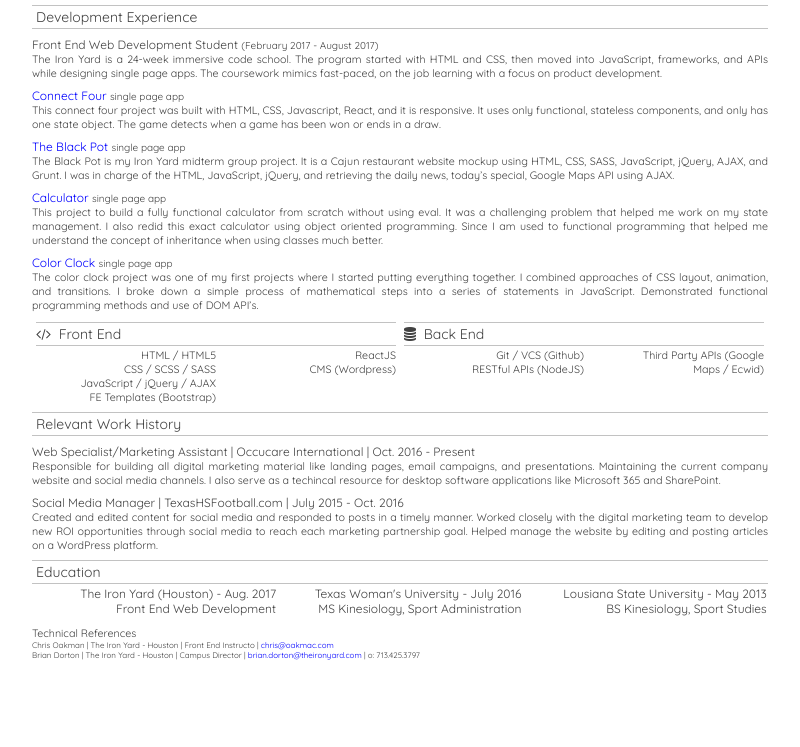
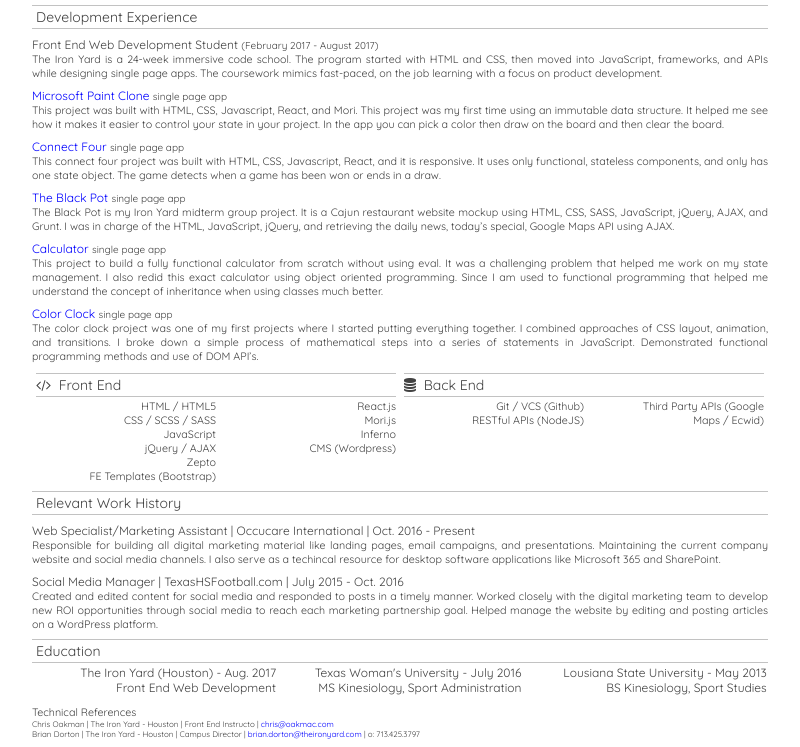
Before and after one commit to asharnaud/personal-website, a website: page resume.html in a window 1280 px wide. Shown: the part 199-946 px from the top of the page, without its empty margins (8-808 px from the left). Before the commit the page ends 867 px from the top, so only its background shows below. Drawn offline with Linux system fonts and the light colour scheme.

Commit message:
Added the paint app.

```diff
--- a/resume.html
+++ b/resume.html
@@ -52,6 +52,10 @@
         <h6>
           The Iron Yard is a 24-week immersive code school. The program started with HTML and CSS, then moved into JavaScript, frameworks, and APIs while designing single page apps. The coursework mimics fast-paced, on the job learning with a focus on product development.
         </h6>
+        <h5><a href="https://github.com/asharnaud/immutable-react-paint-app">Microsoft Paint Clone</a> <small> single page app</small></h5>
+        <h6>
+          This project was built with HTML, CSS, Javascript, React, and Mori. This project was my first time using an immutable data structure. It helped me see how it makes it easier to control your state in your project. In the app you can pick a color then draw on the board and then clear the board.
+        </h6>
         <h5><a href="http://react-connect-four.surge.sh/">Connect Four</a> <small> single page app</small></h5>
         <h6>
           This connect four project was built with HTML, CSS, Javascript, React, and it is responsive. It uses only functional, stateless components, and only has one state object. The game detects when a game has been won or ends in a draw.
@@ -78,11 +82,15 @@
             <div class="list">
               <h6>HTML / HTML5</h6>
               <h6>CSS / SCSS / SASS</h6>
-              <h6>JavaScript / jQuery / AJAX</h6>
+              <h6>JavaScript</h6>
+              <h6>jQuery / AJAX</h6>
+              <h6>Zepto</h6>
               <h6>FE Templates (Bootstrap)</h6>
             </div>
             <div class="list">
-              <h6>ReactJS</h6>
+              <h6>React.js</h6>
+              <h6>Mori.js</h6>
+              <h6>Inferno</h6>
               <h6>CMS (Wordpress)</h6>
             </div>
           </div>
```
Also changed, not shown: index.html (+18 -2 lines), img/portfolio/thumbnails/7.jpg (added).
